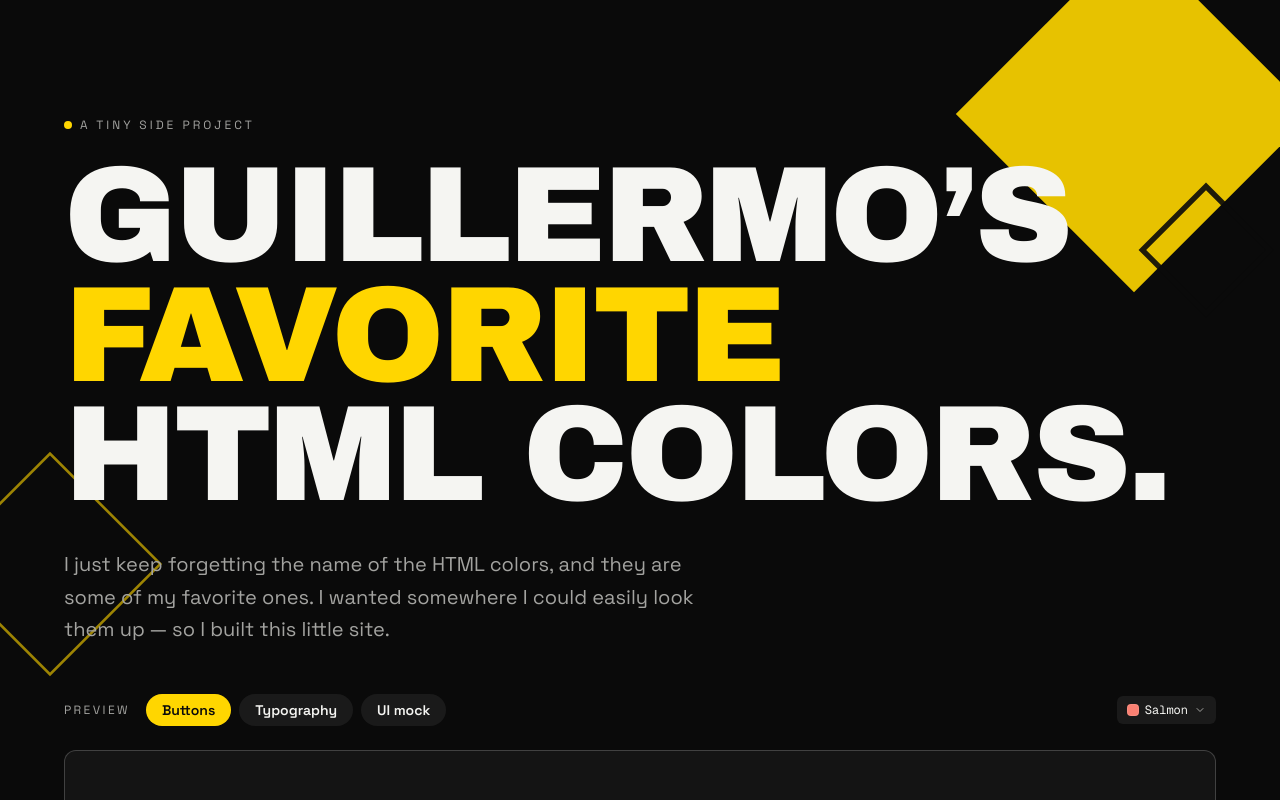
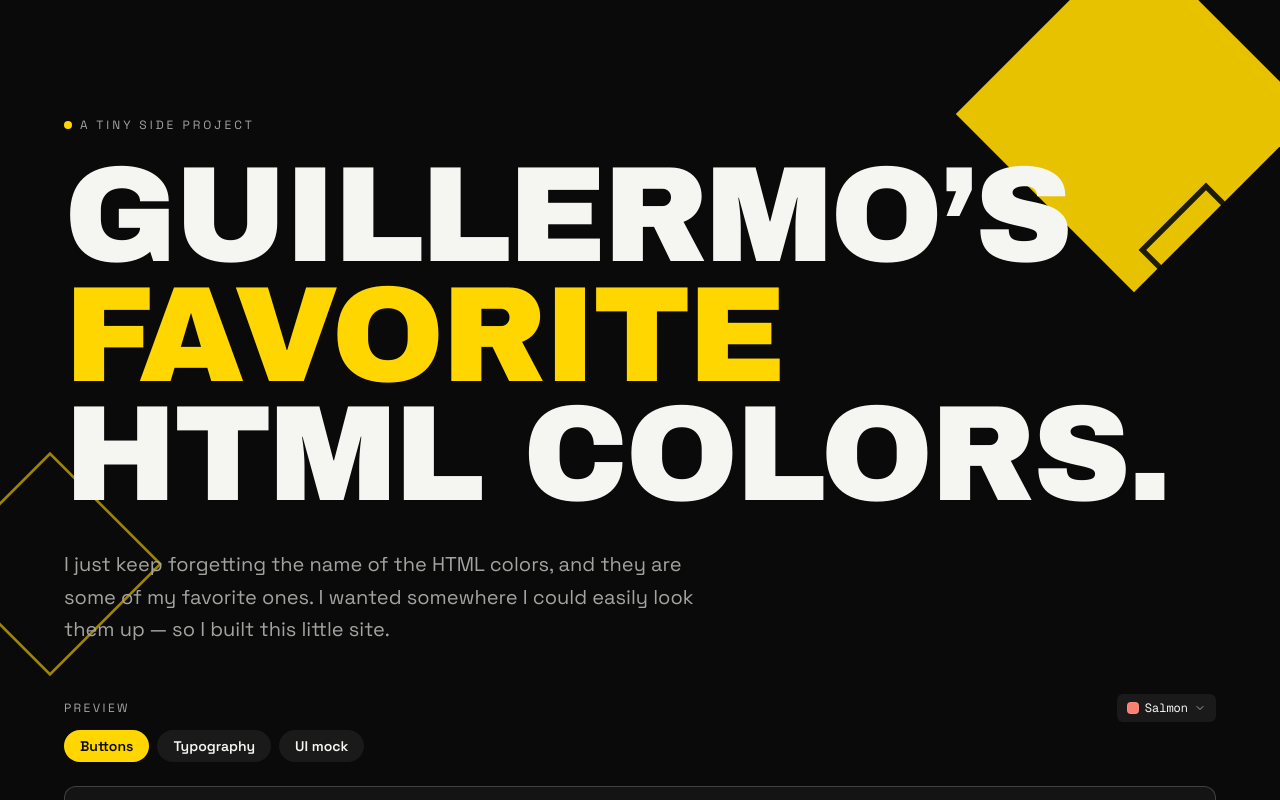
Before and after one commit to glrodasz/html-colors, a Next.js app: page / in a window 1280 px wide. Shown: the top 800 px of the page. Built offline with nearby package versions, Linux system fonts and the light colour scheme.

Commit message:
Fix color dropdown breaking to new line when name is long
Move the color dropdown to its own row alongside the Preview label,
with tabs on a separate row below. This prevents long color names
from displacing the tabs layout.

https://claude.ai/code/session_01V24djmxDwWPc2yteASU79G

```diff
--- a/components/color-scenarios.tsx
+++ b/components/color-scenarios.tsx
@@ -52,7 +52,7 @@ function ColorDropdown({
   }, [open])
 
   return (
-    <div ref={ref} className="relative sm:ml-auto">
+    <div ref={ref} className="relative ml-auto">
       <button
         type="button"
         onClick={() => setOpen((v) => !v)}
@@ -125,10 +125,13 @@ export function ColorScenarios({ color, colors, onColorChange }: ColorScenariosP
 
   return (
     <section aria-label="Color scenarios" className="relative">
-      <div className="flex flex-wrap items-center gap-2 mb-6">
-        <span className="w-full sm:w-auto text-xs uppercase tracking-[0.2em] text-muted-foreground mr-2">
-          Preview
-        </span>
+      <div className="flex flex-col gap-2 mb-6">
+        <div className="flex items-center">
+          <span className="text-xs uppercase tracking-[0.2em] text-muted-foreground">
+            Preview
+          </span>
+          <ColorDropdown color={color} colors={colors} onColorChange={onColorChange} />
+        </div>
         <div className="flex flex-wrap gap-2">
           {tabs.map((t) => {
             const active = tab === t.id
@@ -148,7 +151,6 @@ export function ColorScenarios({ color, colors, onColorChange }: ColorScenariosP
             )
           })}
         </div>
-        <ColorDropdown color={color} colors={colors} onColorChange={onColorChange} />
       </div>
 
       <div
```
